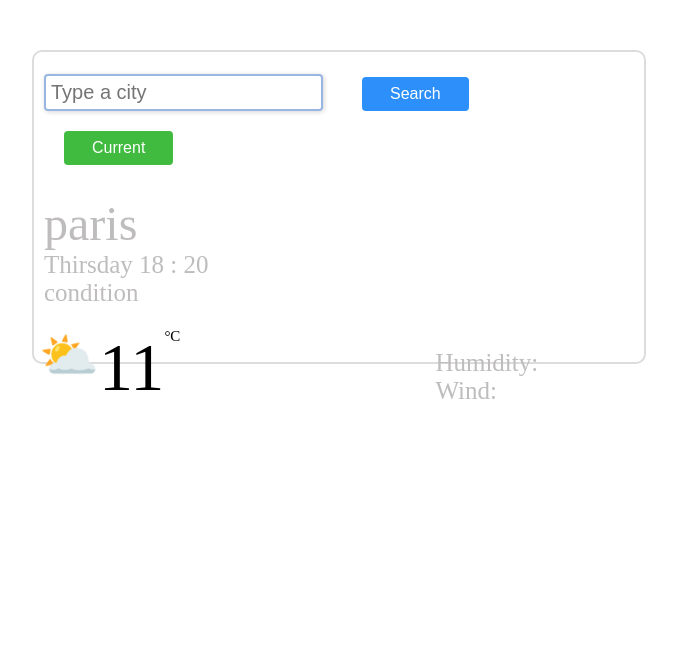
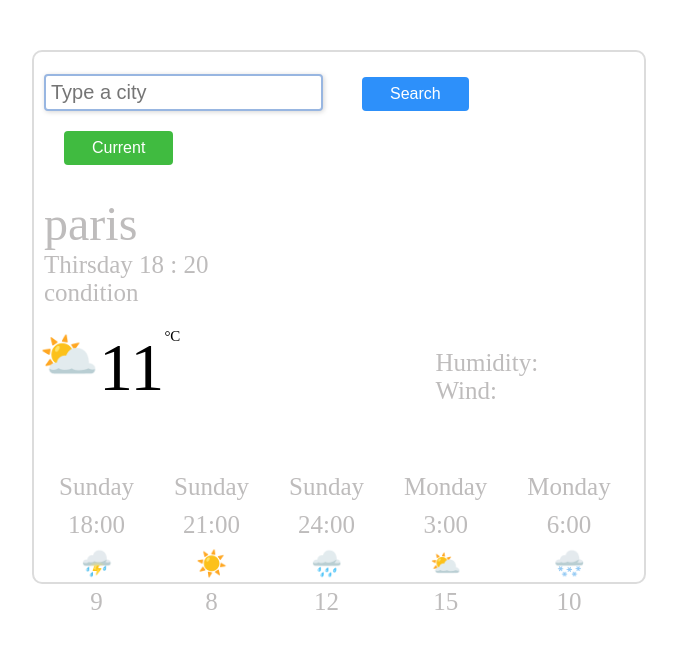
Before and after one commit to Mitra-rk/myExistingProject, a plain HTML site: page index.html in a window 1280 px wide. Shown: the whole page, without its empty margins (301-978 px from the left). Drawn offline with nearby package versions, Linux system fonts and the light colour scheme.

Commit message:
adding  week emoji

```diff
--- a/index.html
+++ b/index.html
@@ -45,7 +45,50 @@
         </div>
       </div>
 
-      <div class="conditionWeek"></div>
+      <div class="conditionWeek">
+        <div class="one">
+          <ul>
+            <li>Sunday</li>
+            <li>18:00</li>
+            <li class="emoji">⛈️</li>
+            <li>9</li>
+          </ul>
+        </div>
+
+        <div class="two">
+          <ul>
+            <li>Sunday</li>
+            <li>21:00</li>
+            <li class="emoji">☀️</li>
+            <li>8</li>
+          </ul>
+        </div>
+
+        <div class="three">
+          <ul>
+            <li>Sunday</li>
+            <li>24:00</li>
+            <li class="emoji">🌧️</li>
+            <li>12</li>
+          </ul>
+        </div>
+        <div class="four">
+          <ul>
+            <li>Monday</li>
+            <li>3:00</li>
+            <li class="emoji">⛅</li>
+            <li>15</li>
+          </ul>
+        </div>
+        <div class="five">
+          <ul>
+            <li>Monday</li>
+            <li>6:00</li>
+            <li class="emoji">🌨️</li>
+            <li>10</li>
+          </ul>
+        </div>
+      </div>
     </div>
 
     <script src="src/index.js"></script>
--- a/src/styles.css
+++ b/src/styles.css
@@ -1,6 +1,6 @@
 .container {
   width: 600px;
-  height: 280px;
+  height: 500px;
   border: solid 2px rgb(220, 220, 220);
   display: block;
   margin: 50px auto;
@@ -82,3 +82,16 @@ h1 {
 .emoji {
   font-size: 48px;
 }
+.conditionWeek {
+  display: flex;
+  margin: 0 auto;
+  text-align: center;
+}
+.conditionWeek ul {
+  padding: 10px;
+  margin: 10px;
+}
+.conditionWeek ul li {
+  margin-bottom: 10px;
+  font-size: 25px;
+}
```
